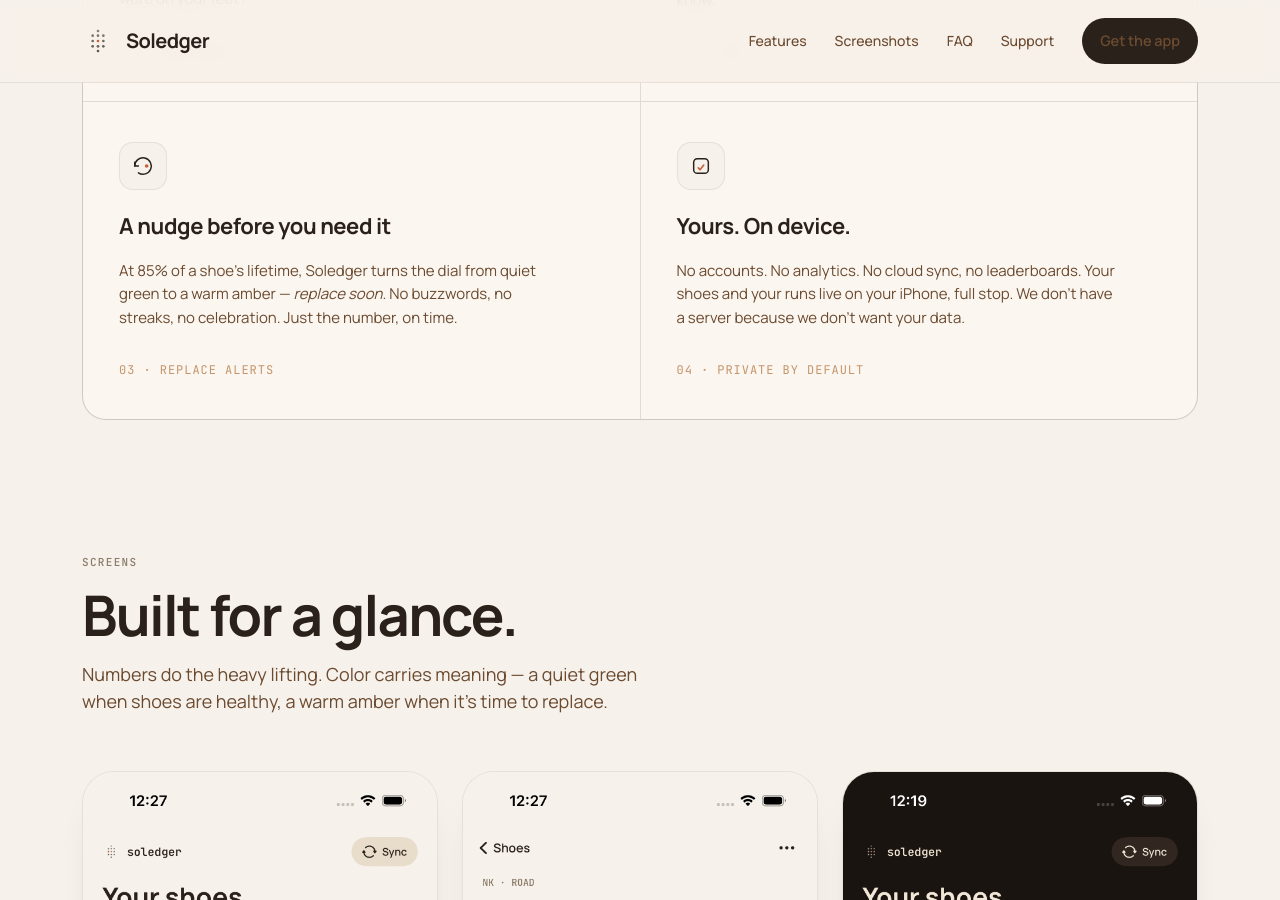
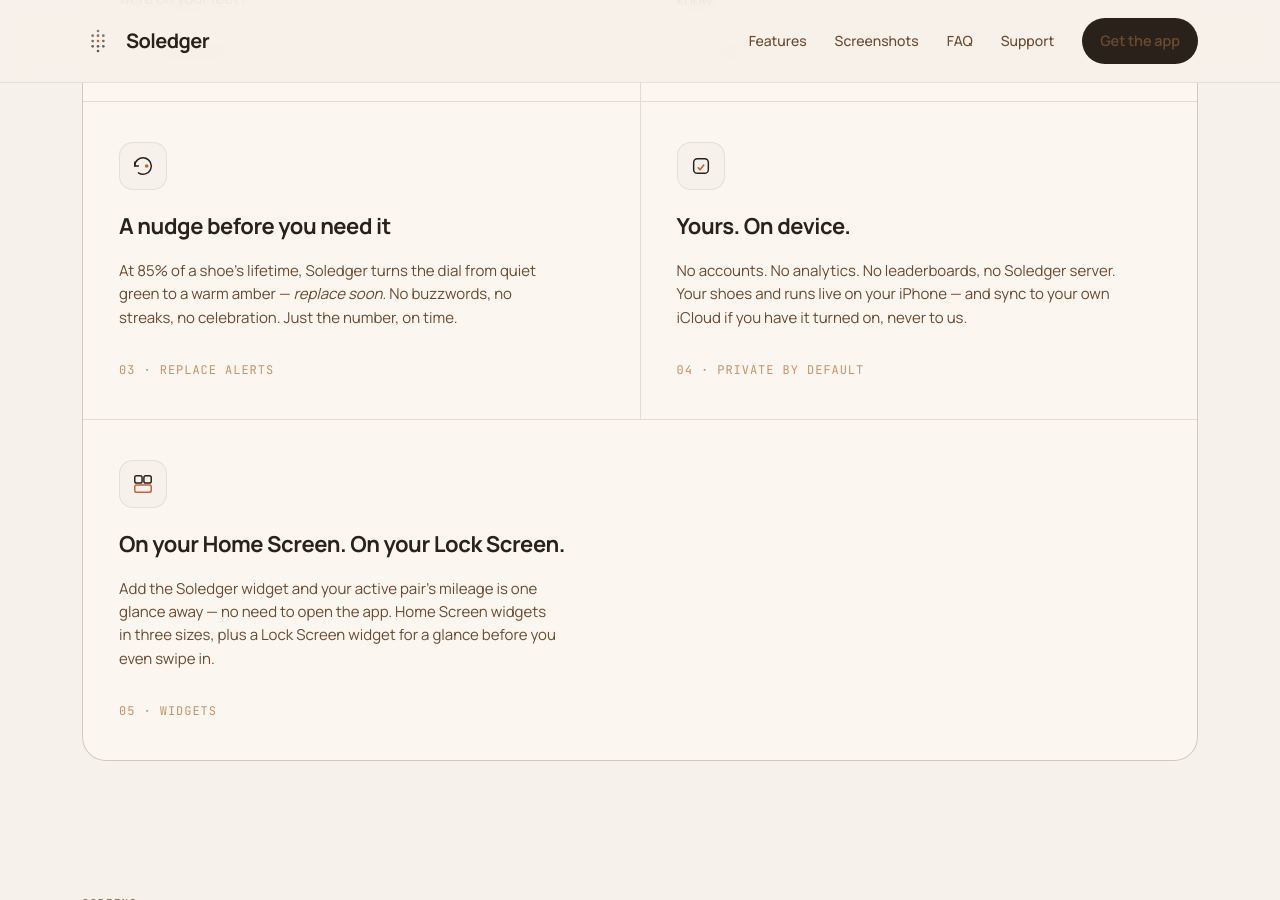
Before and after one commit to carlisom/soledger-site, a Jekyll site: the page built from index.html, in a window 1280 px wide and 900 px high, scrolled down 1595 px. Built offline with Jekyll 4.4.1, drawn with Linux system fonts in a browser that asks for light colours; some of the changed text lies outside the part shown.

Commit message:
Reflect widgets, auto-sync, and live iCloud sync; fix stale claims
Site was out of date vs. the app: iCloud/CloudKit sync ships today (free,
automatic) rather than being a "coming soon" Pro perk, and the privacy
policy undersold it as backup-only. Historical sync Pro limit was
understated (unlimited/all-time, not 2 years). Widgets and auto-sync
(both shipped since the last copy pass) weren't mentioned anywhere.

```diff
--- a/index.html
+++ b/index.html
@@ -146,8 +146,21 @@
             </svg>
           </div>
           <h3>Yours. On device.</h3>
-          <p>No accounts. No analytics. No cloud sync, no leaderboards. Your shoes and your runs live on your iPhone, full stop. We don't have a server because we don't want your data.</p>
+          <p>No accounts. No analytics. No leaderboards, no Soledger server. Your shoes and runs live on your iPhone — and sync to your own iCloud if you have it turned on, never to us.</p>
           <div class="feature-num">04 · Private by default</div>
+        </div>
+
+        <div class="feature" style="grid-column: 1 / -1">
+          <div class="icon" aria-hidden="true">
+            <svg width="22" height="22" viewBox="0 0 24 24" fill="none">
+              <rect x="3" y="3" width="8" height="8" rx="2" stroke="#29211a" stroke-width="1.6"/>
+              <rect x="13" y="3" width="8" height="8" rx="2" stroke="#29211a" stroke-width="1.6"/>
+              <rect x="3" y="13" width="18" height="8" rx="2" stroke="#c4633a" stroke-width="1.6"/>
+            </svg>
+          </div>
+          <h3>On your Home Screen. On your Lock Screen.</h3>
+          <p>Add the Soledger widget and your active pair's mileage is one glance away — no need to open the app. Home Screen widgets in three sizes, plus a Lock Screen widget for a glance before you even swipe in.</p>
+          <div class="feature-num">05 · Widgets</div>
         </div>
 
       </div>
@@ -280,10 +293,15 @@
         </details>
 
         <details>
+          <summary>Does Soledger have widgets?</summary>
+          <div class="answer">Yes — Home Screen widgets (small, medium, and a sync-confirmation widget) and a Lock Screen widget, so your active pair's mileage is visible without opening the app. Free for all users.</div>
+        </details>
+
+        <details>
           <summary>Is there a subscription?</summary>
           <div class="answer">
-            <p>Soledger is free to download and free to use for up to 3 shoes (active and retired combined). The free tier includes automatic HealthKit sync (rolling 90-day window), retirement alerts, cost per mile tracking, and your full retire/archive history — no time limits, no nags.</p>
-            <p><strong>Soledger Pro</strong> — $3.99/month or $24.99/year — unlocks unlimited shoes, historical sync (import up to 2 years of runs from Apple Health), CSV export, milestone alerts (at 50, 100, 200, 300, 400, and 500 miles per pair), a weekly summary notification on Sunday evenings, and iCloud sync (coming soon). Annual plans include a 7-day free trial.</p>
+            <p>Soledger is free to download and free to use for up to 3 shoes (active and retired combined). The free tier includes automatic HealthKit sync (rolling 90-day window), retirement alerts, cost per mile tracking, Home Screen and Lock Screen widgets, iCloud sync (if you have it on for the app), and your full retire/archive history — no time limits, no nags.</p>
+            <p><strong>Soledger Pro</strong> — $3.99/month or $24.99/year — unlocks unlimited shoes, historical sync (import your full Apple Health run history — no date limit), auto-sync rules that skip manual review for recognized workout types, CSV export, milestone alerts (at 50, 100, 200, 300, 400, and 500 miles per pair), and a weekly summary notification on Sunday evenings. Annual plans include a 7-day free trial.</p>
           </div>
         </details>
 
```
Also changed, not shown: privacy.html (+4 -4 lines).
